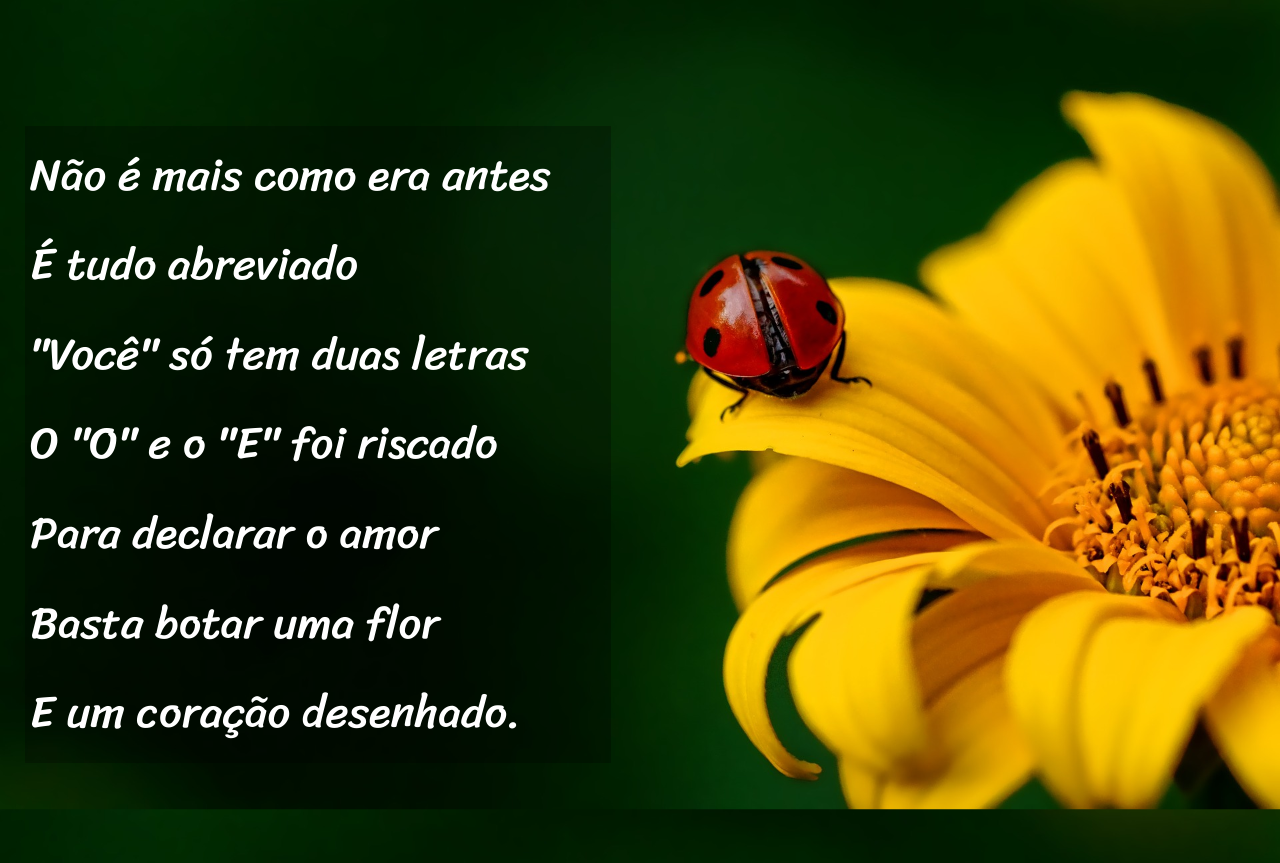
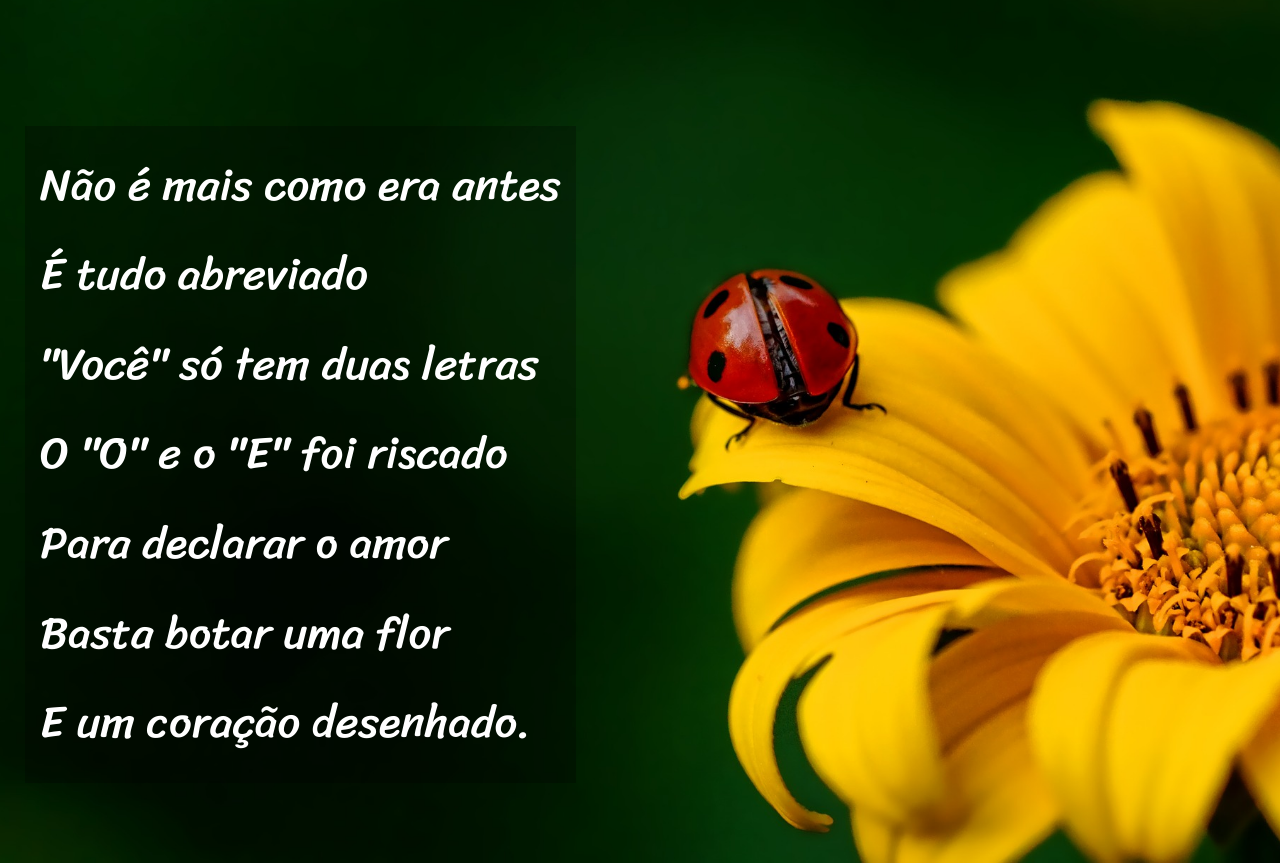
Before and after one commit to DanielFr-BR/HTML-CSS, a plain HTML site: page Desafios/012.3/index.html in a window 1280 px wide. Shown: the part 1360-2223 px from the top of the page. Drawn offline with Linux system fonts and the light colour scheme.

Commit message:
Terceira Versão
Utilização de nova técnica de display

```diff
--- a/Desafios/012.3/estilo/style.css
+++ b/Desafios/012.3/estilo/style.css
@@ -83,8 +83,8 @@ section.imagem{
 
 section.imagem  > p{
     background-color: rgba(0, 0, 0, 0.268);
-    padding: 5px;
-    width:45vw;
+    padding: 15px;
+    display: inline-block;
 }
 
 footer{
```
